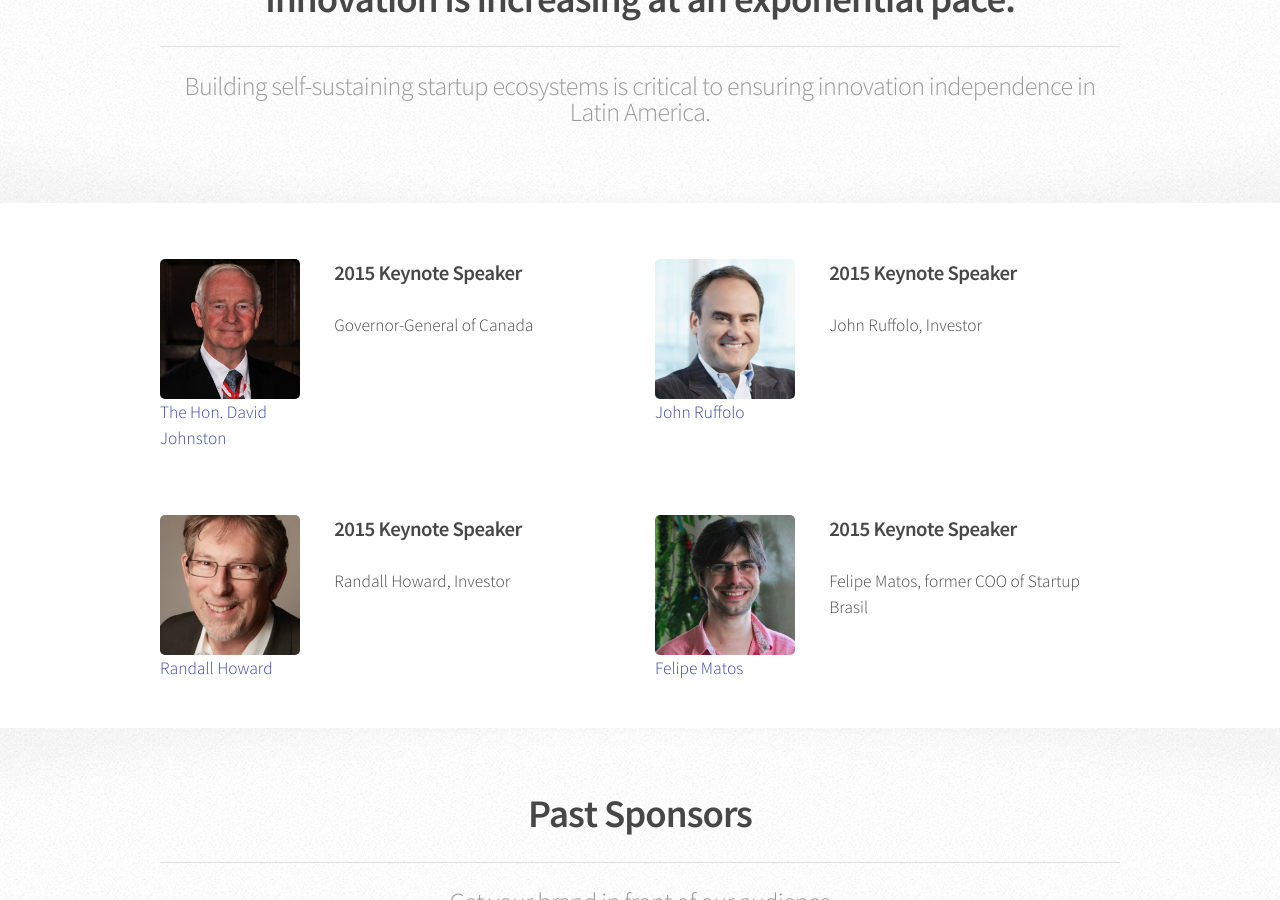
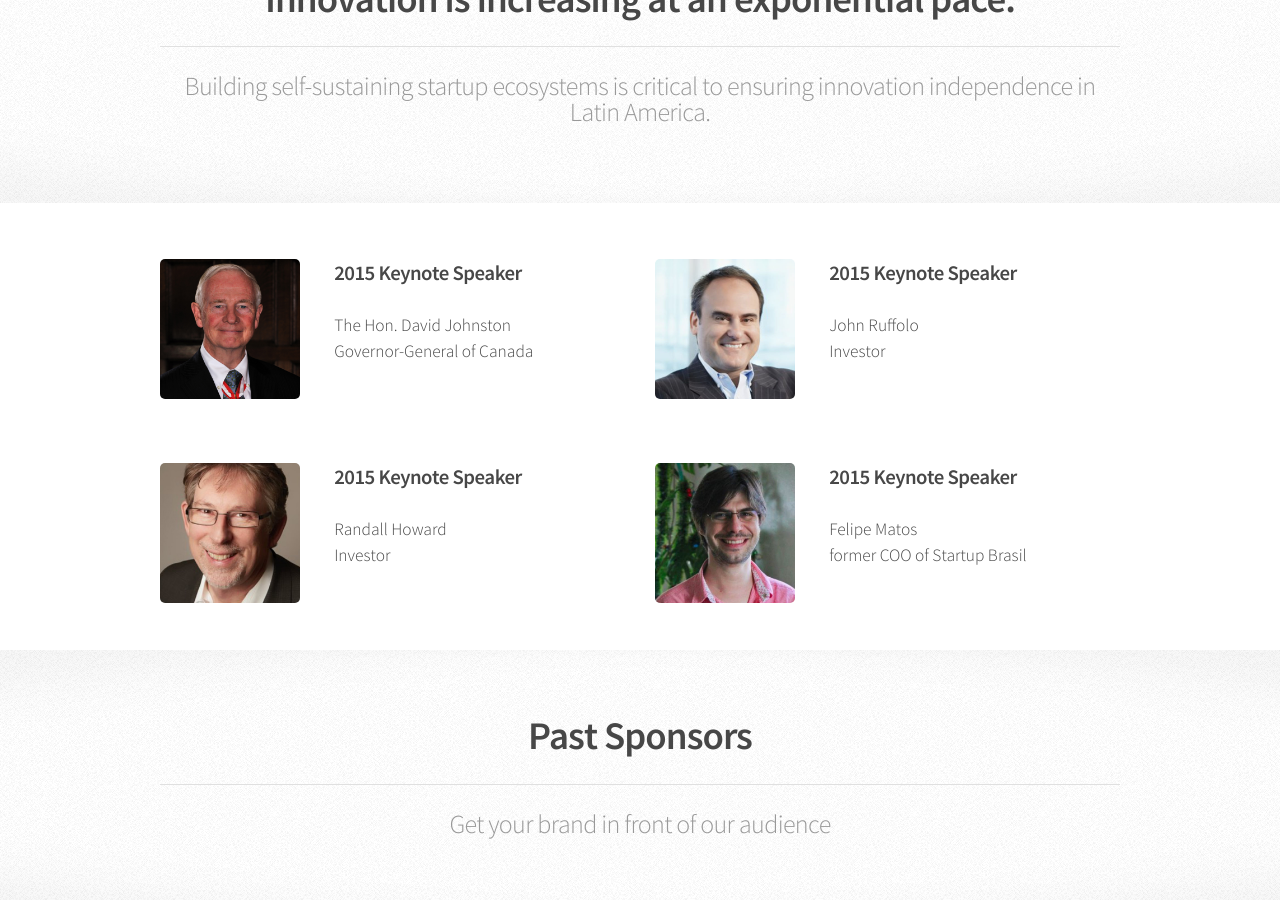
Before and after one commit to LatAmStartups/LatAmStartups.github.io, a Jekyll site: the page built from conference2016.html, in a window 1280 px wide and 900 px high, scrolled down 1198 px. Built offline with Jekyll 4.4.1, drawn with Linux system fonts in a browser that asks for light colours.

Commit message:
tweaking some pages

```diff
--- a/apply.html
+++ b/apply.html
@@ -11,13 +11,13 @@ layout: defaultconf
 				<!-- Content -->
 
 					<article>
+						<span class="image featured"><img src="{{ site.baseurl }}/assets/images/banner.jpg" alt="" /></span>
 						<header>
 							<h2>Apply Now</h2>
 							<p>If we already know you, <a href="mailto:Contact@LatAmStartups.biz">say hi!</a></p>
-							<p>If you're new to the conference, tell us about yourself.</p>
+							<p>If you're new to the conference, tell us about yourself. Are you a(n)&hellip;</p>
 						</header>
 
-						<span class="image featured"><img src="{{ site.baseurl }}/assets/images/banner.jpg" alt="" /></span>
 
 						<h3>Investor?</h3>
 						<p>Are you an investor? <a href="mailto:Contact@LatAmStartups.biz">Send us an email</a> with a link to some of your past investments, and we'll get you set up.</p>
--- a/conference2016.html
+++ b/conference2016.html
@@ -61,19 +61,21 @@ layout: defaultconf
 			<div class="row">
 				<section class="6u">
 					<div class="box post">
-						<a href="governor-general-bio.html" class="image left"><img src="{{ site.baseurl }}/assets/images/GovernorGeneralofCanada.jpg" alt="" />The Hon. David Johnston</a>
+						<a href="governor-general-bio.html" class="image left"><img src="{{ site.baseurl }}/assets/images/GovernorGeneralofCanada.jpg" alt="" /></a>
 						<div class="inner">
 							<h3>2015 Keynote Speaker</h3>
-							<p>Governor-General of Canada</p>
+							<p>The Hon. David Johnston<BR/>
+							Governor-General of Canada</p>
 		</div>
 					</div>
 				</section>
 				<section class="6u">
 					<div class="box post">
-						<a href="john-ruffolo-bio.html" class="image left"><img src="{{ site.baseurl }}/assets/images/JohnRuffolo.jpg" alt="" />John Ruffolo</a>
+						<a href="john-ruffolo-bio.html" class="image left"><img src="{{ site.baseurl }}/assets/images/JohnRuffolo.jpg" alt="" /></a>
 						<div class="inner">
 							<h3>2015 Keynote Speaker</h3>
-							<p>John Ruffolo, Investor</p>
+							<p>John Ruffolo<br />
+							Investor</p>
 						</div>
 					</div>
 				</section>
@@ -81,19 +83,21 @@ layout: defaultconf
 			<div class="row">
 				<section class="6u">
 					<div class="box post">
-						<a href="randall-howard-bio.html" class="image left"><img src="{{ site.baseurl }}/assets/images/RandallHoward.jpg" alt="" />Randall Howard</a>
+						<a href="randall-howard-bio.html" class="image left"><img src="{{ site.baseurl }}/assets/images/RandallHoward.jpg" alt="" /></a>
 						<div class="inner">
 							<h3>2015 Keynote Speaker</h3>
-							<p>Randall Howard, Investor</p>
+							<p>Randall Howard<br />
+								Investor</p>
 						</div>
 					</div>
 				</section>
 				<section class="6u">
 					<div class="box post">
-						<a href="felipe-matos-bio.html" class="image left"><img src="{{ site.baseurl }}/assets/images/FelipeMatos.jpg" alt="" />Felipe Matos</a>
+						<a href="felipe-matos-bio.html" class="image left"><img src="{{ site.baseurl }}/assets/images/FelipeMatos.jpg" alt="" /></a>
 						<div class="inner">
 							<h3>2015 Keynote Speaker</h3>
-							<p>Felipe Matos, former COO of Startup Brasil</p>
+							<p>Felipe Matos<br />
+							former COO of Startup Brasil</p>
 						</div>
 					</div>
 				</section>
```
Also changed, not shown: become-a-sponsor.html (+14 -5 lines).
